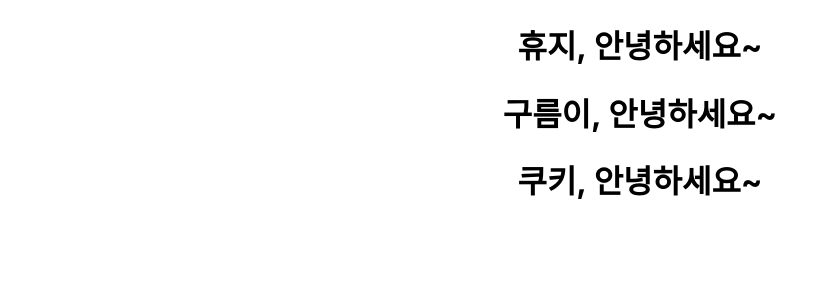
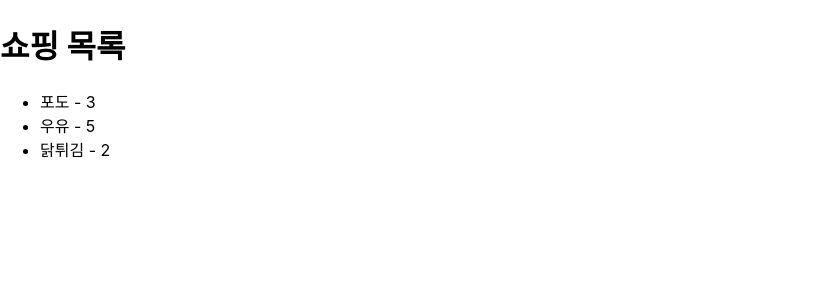
Before and after one commit to osparking/ts_shopping-app, a React (Create React App) app: page / in a window 1280 px wide. Shown: the top 300 px of the page, without its empty margins (0-837 px from the left). Built offline with nearby package versions, Linux system fonts and the light colour scheme.

Commit message:
더비 쇼핑 목록 항목 추가 및 표출

```diff
--- a/src/App.tsx
+++ b/src/App.tsx
@@ -1,5 +1,6 @@
 import "./App.css";
 import Greeter from "./components/Greeter";
+import ShoppingList from "./ShoppingList";
 
 function f1<T>(arg: T): T {
   return arg;
@@ -12,9 +13,7 @@ const f2 = <T,>(arg: T): T => {
 function App() {
   return (
     <div className="App">
-      <Greeter person="휴지"/>
-      <Greeter person="구름이"/>
-      <Greeter person="쿠키"/>
+      <ShoppingList />
     </div>
   );
 }
--- /dev/null
+++ b/src/ShoppingList.css
@@ -0,0 +1,4 @@
+
+h1, li {
+    text-align: left;
+}
--- a/src/ShoppingList.tsx
+++ b/src/ShoppingList.tsx
@@ -1,11 +1,19 @@
 import React, { JSX } from "react";
+import "./ShoppingList.css";
 
 export default function ShoppingList(): JSX.Element {
+  const items = [
+    { id: 1, product: "포도", quantity: 3 },
+    { id: 2, product: "우유", quantity: 5 },
+    { id: 3, product: "닭튀김", quantity: 2 },
+  ];
   return (
     <div>
       <h1>쇼핑 목록</h1>
       <ul>
-        <li>제 1 항목</li>
+        {items.map((item) => (
+          <li key={item.id}>{item.product} - {item.quantity}</li>
+        ))}
       </ul>
     </div>
   );
```
